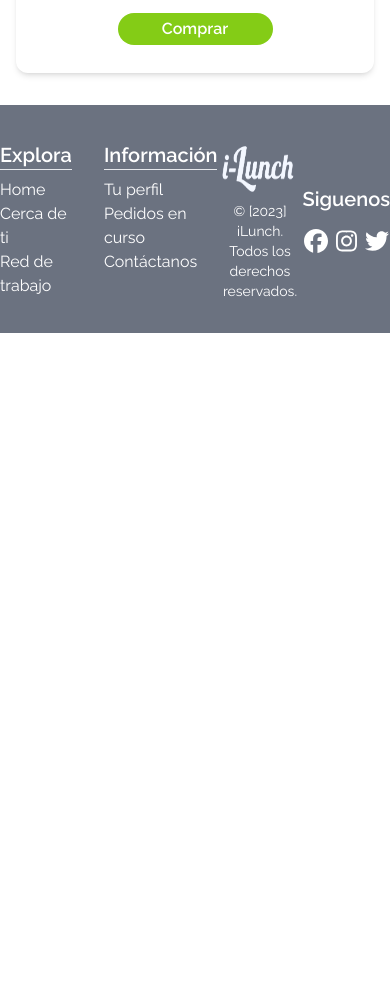
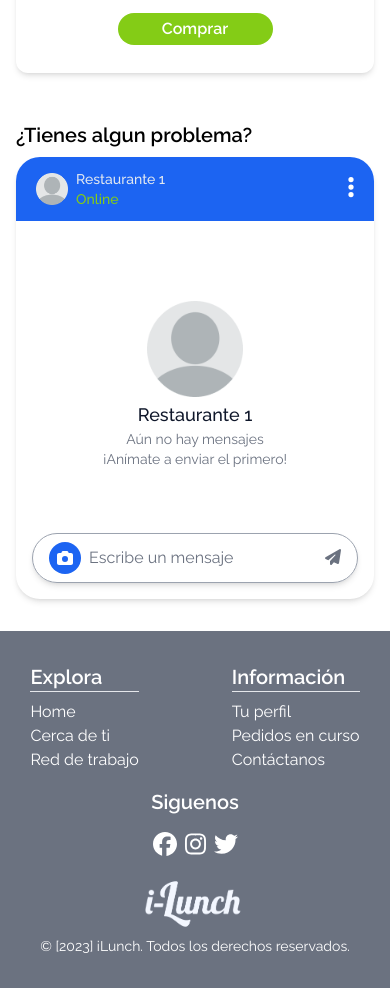
Before and after one commit to iLunch-delivery/iLunch-frontend, a Next.js app: page /restaurant/1/shopping_cart in a window 390 px wide. Shown: the part 1640-2628 px from the top of the page. Before the commit the page ends 1973 px from the top, so only its background shows below. Built offline with nearby package versions, Linux system fonts and the light colour scheme.

Commit message:
Chat implementation and responsive Footer

```diff
--- a/app/restaurant/[restaurantId]/shopping_cart/page.tsx
+++ b/app/restaurant/[restaurantId]/shopping_cart/page.tsx
@@ -1,5 +1,6 @@
 import ProductPurchase from '@/components/features/restaurants/ProductPurchase'
 import BillingDetails from '@/components/features/restaurants/BillingDetails'
+import OrderStatusChat from '@/components/features/restaurants/OrderStatusChat'
 import SelectOption from '@/components/common/SelectOption'
 import {
   shoppingCart,
@@ -53,9 +54,15 @@ export default function ShoppingCart() {
           </div>
         </div>
       </section>
-      <section id='billingDetails' className='shadow-md shadow-black rounded-xl px-6 py-3'>
+      <section id='billingDetails' className='shadow-md shadow-slate-500 rounded-xl px-6 py-3'>
         <h2 className='text-2xl font-semibold'>Detalles de facturación</h2>
         <BillingDetails />
+      </section>
+      <section>
+        <h3 className='text-xl font-semibold'>¿Tienes algun problema?</h3>
+        <div className="mt-2">
+          <OrderStatusChat />
+        </div>
       </section>
     </main>
   )
--- /dev/null
+++ b/components/features/restaurants/OrderStatusChat.tsx
@@ -0,0 +1,47 @@
+import { FontAwesomeIcon } from '@fortawesome/react-fontawesome'
+import { faEllipsisVertical, faCamera, faPaperPlane } from '@fortawesome/free-solid-svg-icons'
+
+function OrderStatusChat() {
+  return(
+    <div id='orderChat' className='shadow-md shadow-black rounded-3xl'>
+      <div id='chatHeader' className='bg-blue-600 h-16 rounded-t-3xl flex justify-between px-5 py-2 '>
+        <div className='flex items-center gap-2'>
+          <img className='block h-8' src='/assets/restaurant/order_status/user-avatar.png' alt={`User Avatar`} />
+          <div className='flex flex-col'>
+            <p className='text-sm text-slate-200 font-medium'>Restaurante 1</p>
+            <p className='text-sm text-lime-500 font-medium'>Online</p>
+          </div>
+        </div>
+        <button>
+          <FontAwesomeIcon icon={faEllipsisVertical} className='text-white h-6' />
+        </button>
+      </div>
+      <div id='chatContent' className='px-4 py-4'>
+        <div className='flex flex-col gap-1 justify-between items-center py-16'>
+          <img className='block h-24' src='/assets/restaurant/order_status/user-avatar.png' alt={`User Avatar`} />
+          <div className='text-center'>
+            <p className='text-lg text-slate-900 font-medium'>Restaurante 1</p>
+            <p className='text-sm text-gray-500'>
+              Aún no hay mensajes
+              <br/>
+              ¡Anímate a enviar el primero!
+            </p>
+          </div>
+        </div>
+        <div className='border border-gray-400 shadow-md rounded-s-full rounded-e-full flex justify-between items-end px-4 py-2 '>
+          <div className='flex justify-between items-center gap-2'>
+            <button className='h-8'>
+              <FontAwesomeIcon icon={faCamera} className='bg-blue-600 text-white rounded-full p-2' />
+            </button>
+            <input placeholder='Escribe un mensaje' className='placeholder:text-gray-500 outline-0' />
+          </div>
+          <button className='h-8'>
+            <FontAwesomeIcon icon={faPaperPlane} className='text-gray-500' />
+          </button>
+        </div>
+      </div>
+    </div>
+  )
+}
+
+export default OrderStatusChat
--- a/components/layout/Footer.tsx
+++ b/components/layout/Footer.tsx
@@ -8,12 +8,12 @@ import { FontAwesomeIcon } from '@fortawesome/react-fontawesome'
 
 function Footer() {
   return (
-    <footer className='flex justify-around bg-gray-500 text-white py-8'>
+    <footer className='flex flex-col gap-4 justify-around bg-gray-500 text-white py-8 sm:flex-row sm:gap-2'>
       <section
         id='footer-menu'
-        className='flex-1 flex justify-center items-center'
+        className='flex justify-center items-center basis-5/12'
       >
-        <nav className='flex'>
+        <nav className='flex flex-1 justify-around'>
           <div>
             <h2 className='text-xl font-semibold'>Explora</h2>
             <hr className='solid mb-2' />
@@ -46,7 +46,15 @@ function Footer() {
           </div>
         </nav>
       </section>
-      <section className='flex-1 flex justify-center items-center'>
+      <section className='flex flex-col items-center justify-center basis-3/12'>
+        <h2 className='text-xl font-semibold'>Siguenos</h2>
+        <div id='social-icons' className='flex mt-4 text-2xl'>
+          <FontAwesomeIcon icon={faFacebook} />
+          <FontAwesomeIcon className='mx-2' icon={faInstagram} />
+          <FontAwesomeIcon icon={faTwitter} />
+        </div>
+      </section>
+      <section className='flex justify-center items-center basis-4/12'>
         <div className='h-fit'>
           <img
             className='h-16 mx-auto'
@@ -58,14 +66,6 @@ function Footer() {
           </p>
         </div>
       </section>
-      <section className='flex-1 flex items-center justify-center flex-col'>
-        <h2 className='text-xl font-semibold'>Siguenos</h2>
-        <div id='social-icons' className='flex mt-4 text-2xl'>
-          <FontAwesomeIcon icon={faFacebook} />
-          <FontAwesomeIcon className='mx-2' icon={faInstagram} />
-          <FontAwesomeIcon icon={faTwitter} />
-        </div>
-      </section>
     </footer>
   )
 }
```
Also changed, not shown: public/assets/restaurant/order_status/user-avatar.png (added).
